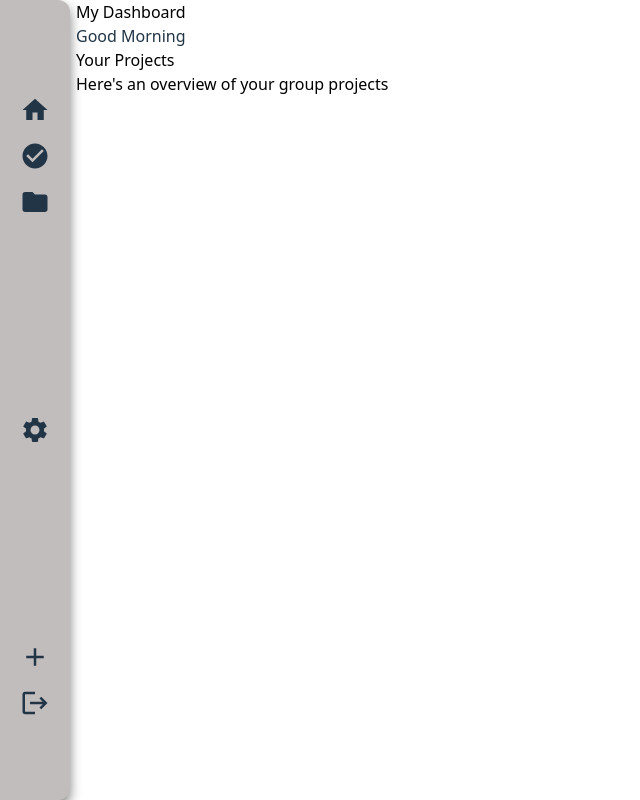
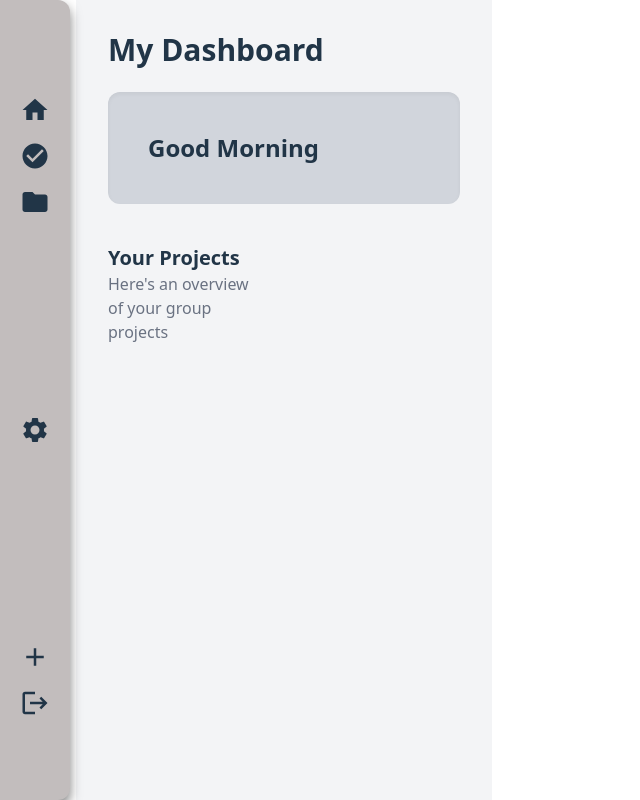
Before and after one commit to wharder04/PSM-CSCI-150, a React (Vite) app in the folder client/: page /home in a window 1280 px wide. Shown: the whole page, without its empty margins (0-640 px from the left). Built offline with nearby package versions, Linux system fonts and the light colour scheme.

Commit message:
Added styling to the DashboardPage JSX file using Tailwind CSS

```diff
--- a/client/src/pages/Dashboard/DashboardPage.jsx
+++ b/client/src/pages/Dashboard/DashboardPage.jsx
@@ -11,19 +11,19 @@ function Dashboard() {
 
   return (
     <DashboardLayout>
-      <div className="dashboardPage">
-        <div className="topHalf">
-          <h2>My Dashboard</h2>
-          <div className="dashboardMessage">
-            <p>Good Morning</p>
+      <div className="min-h-screen p-8 bg-gray-100">
+        <div className="mb-10">
+          <h2 className="text-3xl font-bold mb-6">My Dashboard</h2>
+          <div className="bg-gray-300 rounded-xl p-10 shadow-inner">
+            <p className="text-2xl font-semibold">Good Morning</p>
           </div>
         </div>
-        <div className="bottomHalf">
-          <div className="leftSide">
-            <h2>Your Projects</h2>
-            <p>Here's an overview of your group projects</p>
+        <div className="flex gap-10">
+          <div className="flex-1">
+            <h2 className="text-xl font-bold">Your Projects</h2>
+            <p className="text-gray-500">Here's an overview of your group projects</p>
           </div>
-          <div className="rightSide"></div>
+          <div className="flex-1"></div>
         </div>
       </div>
     </DashboardLayout>
```
